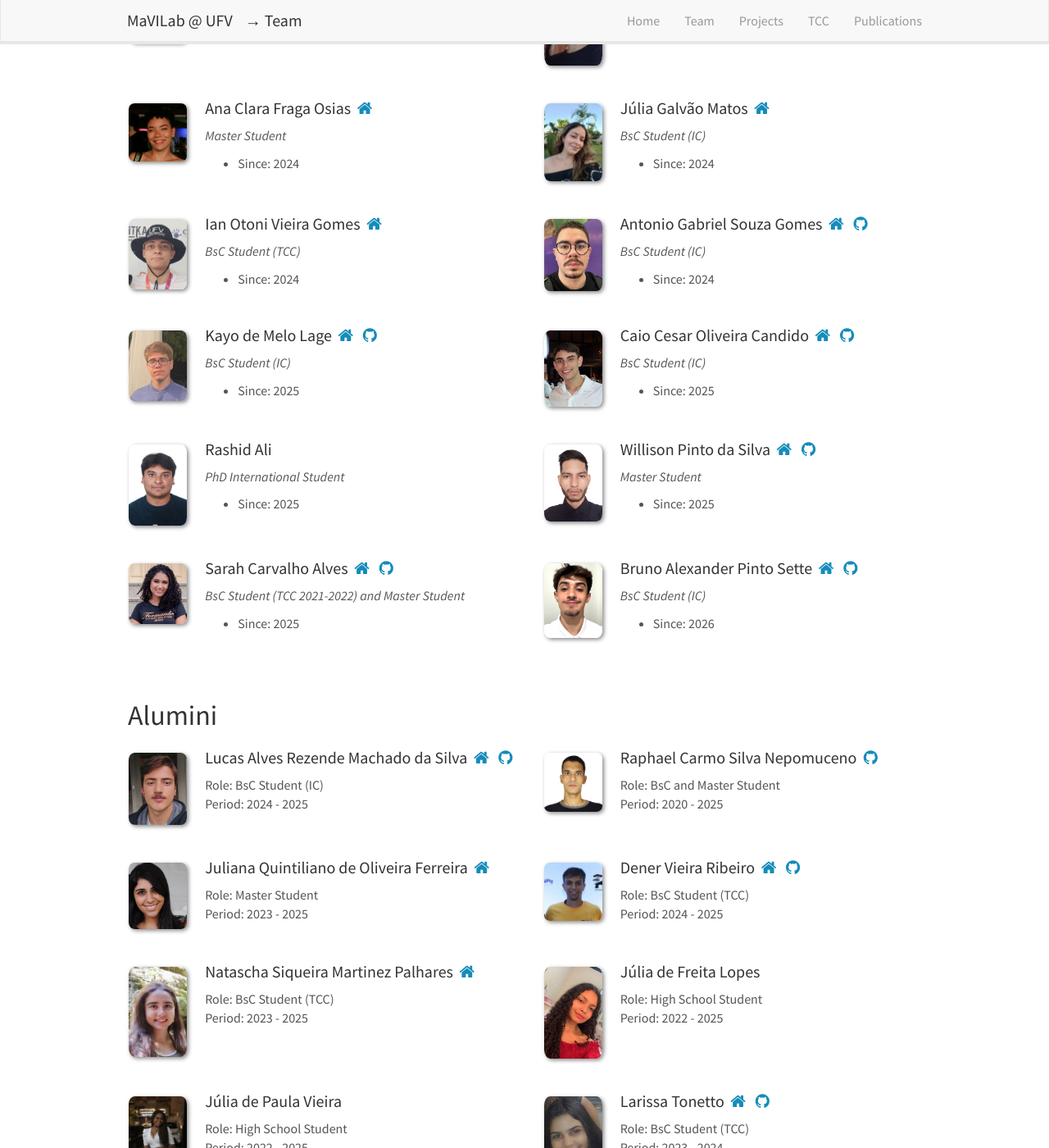
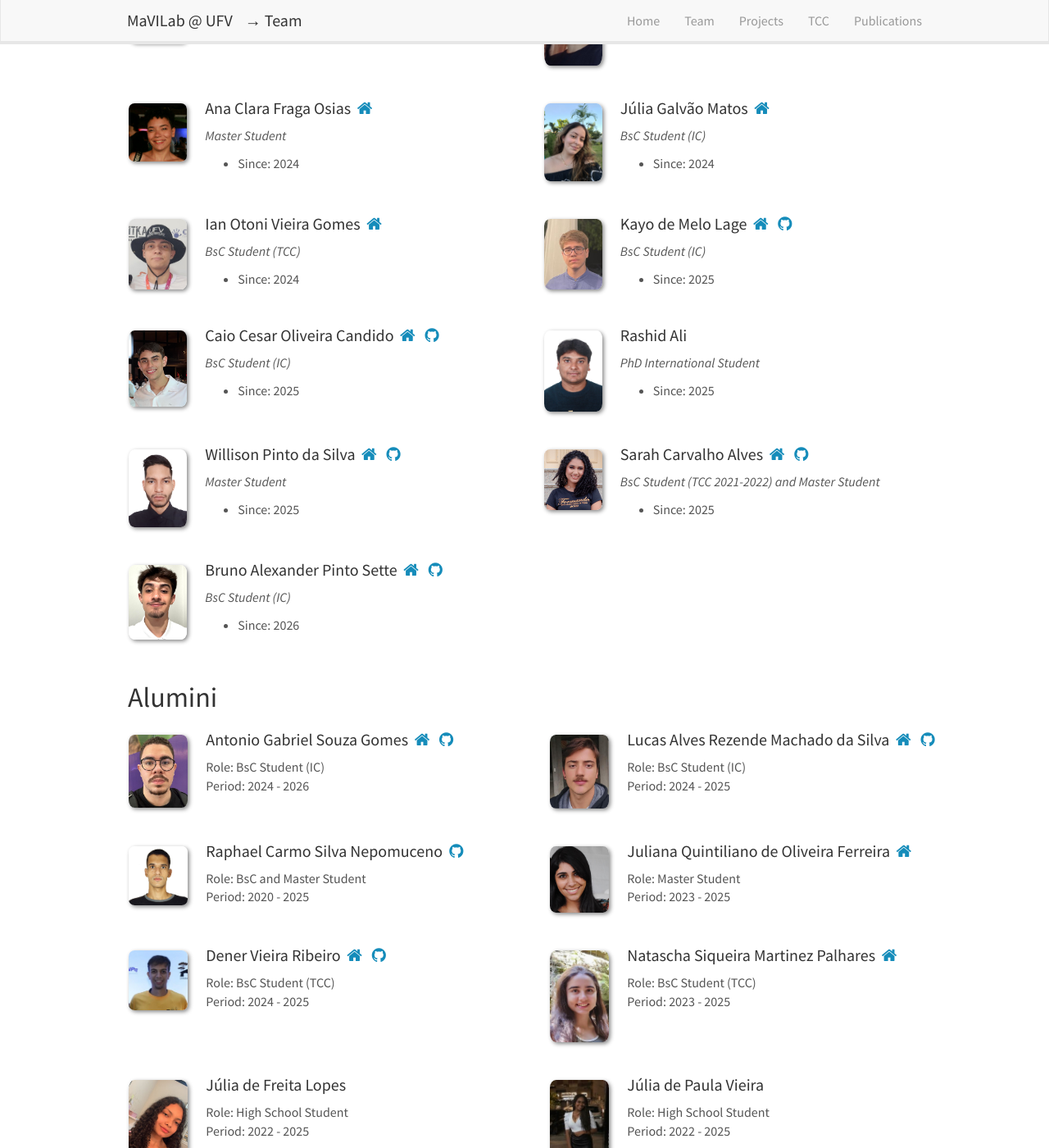
Before and after one commit to MaVILab-UFV/mavilab-ufv.github.io, a Jekyll site: the page built from _pages/team.md, in a window 1280 px wide and 1400 px high, scrolled down 846 px. Shown: the whole window at 82% size. Built offline with Jekyll 4.4.1, drawn with Linux system fonts in a browser that asks for light colours; nearby versions of some CDN libraries; some of the changed lines change nothing that is shown.

Commit message:
Update Antonio Gabriel Souza Gomes to alumni
Moved Antonio Gabriel Souza Gomes from current students to alumni section.

```diff
--- a/_data/students_list.yml
+++ b/_data/students_list.yml
@@ -39,14 +39,6 @@
     homepage: http://www.linkedin.com/in/ian-otoni
     github:
     level: BsC Student (TCC)
-
-  - name: Antonio Gabriel Souza Gomes
-    photo: antonio-gomes.jpg
-    since: 2024
-    until:
-    homepage: https://www.linkedin.com/in/antonio-souza-7a171129b/
-    github: https://github.com/Antoniogs1
-    level: BsC Student (IC)
 
   - name: Kayo de Melo Lage
     photo: kayo-lage.jpeg
@@ -98,6 +90,14 @@
 
 - type: Alumini
   list:
+  - name: Antonio Gabriel Souza Gomes
+    photo: antonio-gomes.jpg
+    since: 2024
+    until: 2026
+    homepage: https://www.linkedin.com/in/antonio-souza-7a171129b/
+    github: https://github.com/Antoniogs1
+    level: BsC Student (IC)
+
   - name: Lucas Alves Rezende Machado da Silva
     photo: lucas-silva.jpeg
     since: 2024
```
